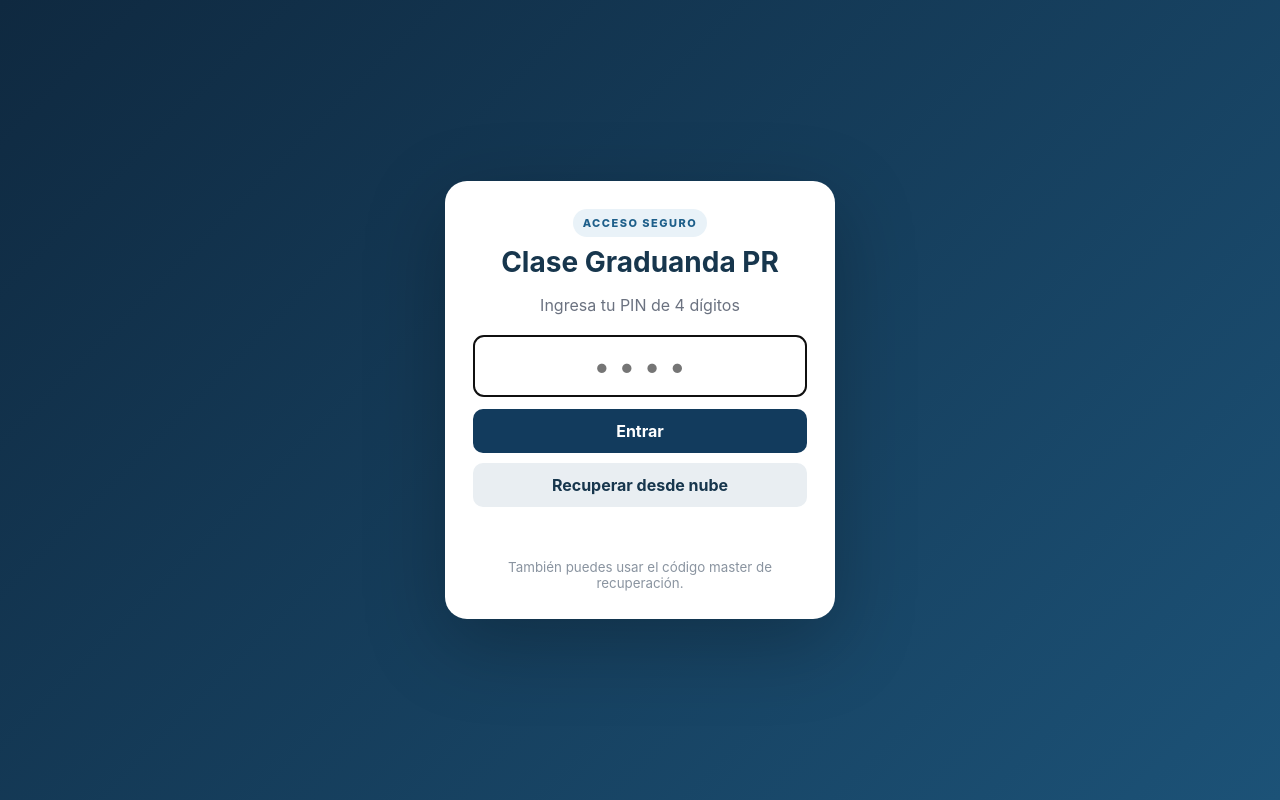
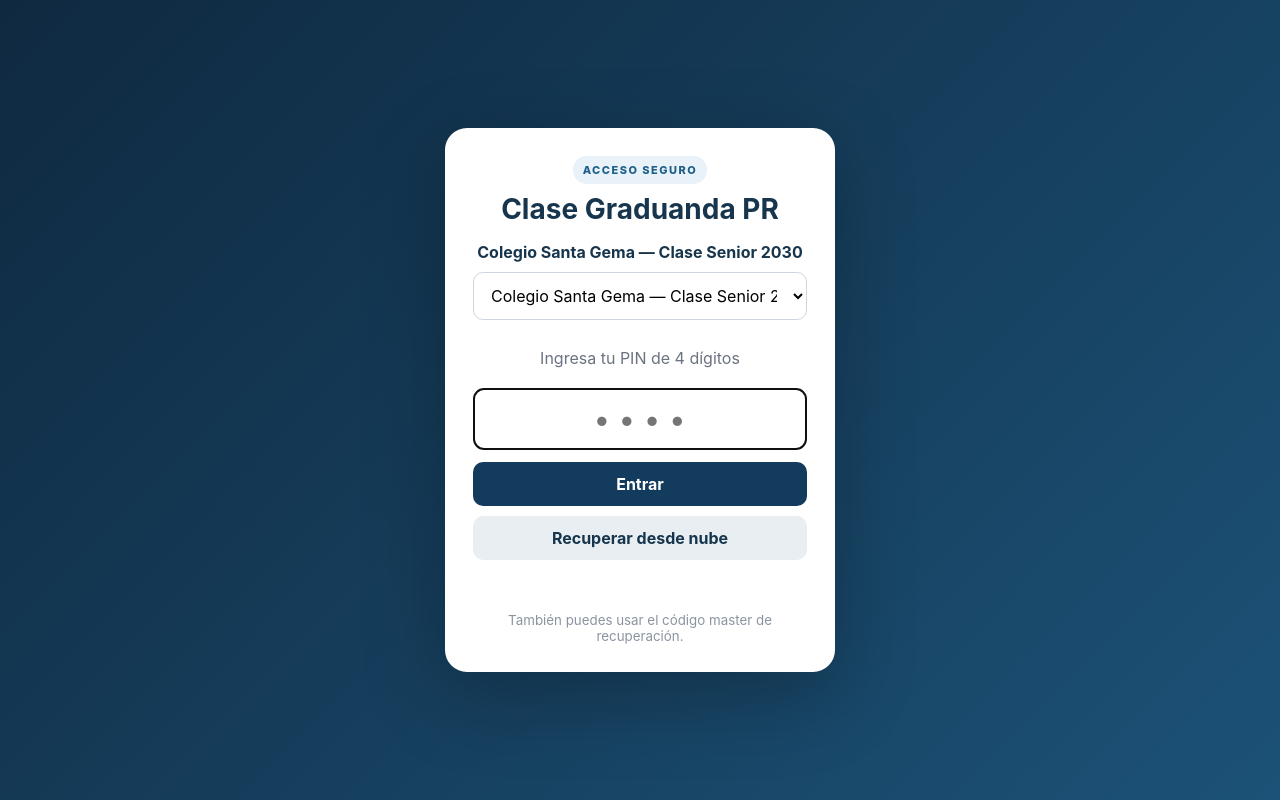
Before and after one commit to eliezelapolinaris2017-lab/Clase-Graduanda-PR., a website: page index.html in a window 1280 px wide. Drawn offline with nearby package versions, Linux system fonts and the light colour scheme.

Commit message:
Mostrar selector de colegio en acceso

```diff
--- a/index.html
+++ b/index.html
@@ -11,6 +11,8 @@
     <div class="pin-card">
       <div class="pin-badge">ACCESO SEGURO</div>
       <h1 id="pinWelcomeName">Clase Graduanda PR</h1>
+      <p id="tenantCurrentLabel" style="margin-bottom:10px;font-weight:700;color:#17364d;"></p>
+      <select id="tenantPicker" aria-label="Seleccionar colegio" style="margin-bottom:12px;"></select>
       <p>Ingresa tu PIN de 4 dígitos</p>
       <form id="pinLoginForm">
         <input id="pinInput" type="password" inputmode="numeric" pattern="[0-9]{4}" maxlength="4" placeholder="••••" autocomplete="off" required />
@@ -157,7 +159,7 @@
           <input id="settingPin" type="password" inputmode="numeric" maxlength="4" pattern="[0-9]{4}" placeholder="Nuevo PIN de 4 dígitos" />
           <button>Guardar configuración</button>
         </form>
-        <p class="security-note">PIN inicial: 1234. El código master de recuperación permanece disponible aunque cambies el PIN.</p>
+        <p id="tenantPinNote" class="security-note">El código master de recuperación permanece disponible aunque cambies el PIN.</p>
         <button id="lockNowBtn" class="secondary" type="button">Bloquear ahora</button>
       </div>
 
@@ -223,7 +225,7 @@
   </main>
 
   <div id="toast"></div>
-  <script src="tenant-config.js?v=20260919-1"></script>
+  <script src="tenant-config.js?v=20260919-2"></script>
   <script src="https://cdnjs.cloudflare.com/ajax/libs/jspdf/2.5.2/jspdf.umd.min.js"></script>
   <script src="https://cdnjs.cloudflare.com/ajax/libs/jspdf-autotable/3.8.4/jspdf.plugin.autotable.min.js"></script>
   <script src="app.js?v=20260919-tenant1"></script>
```
